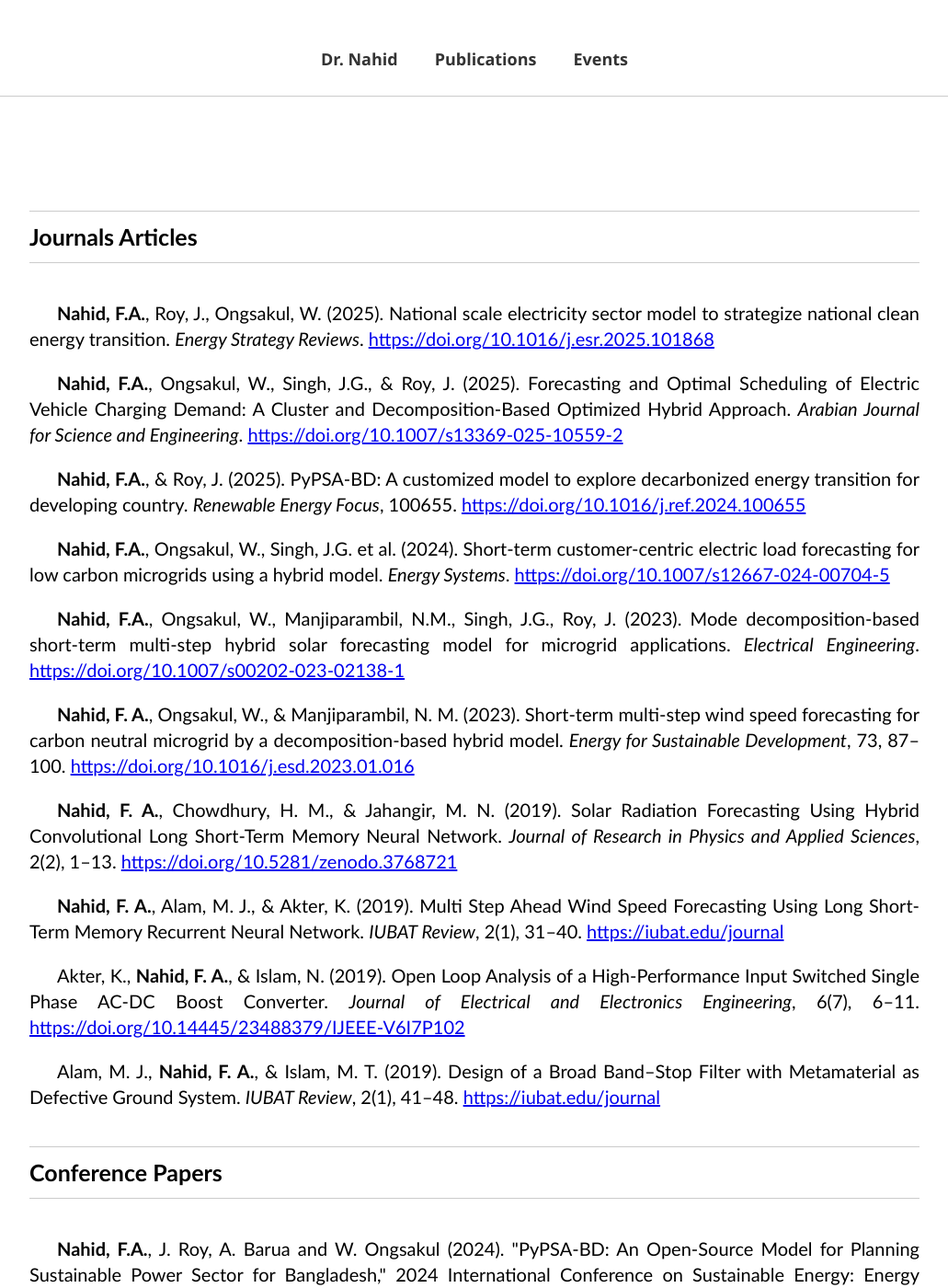
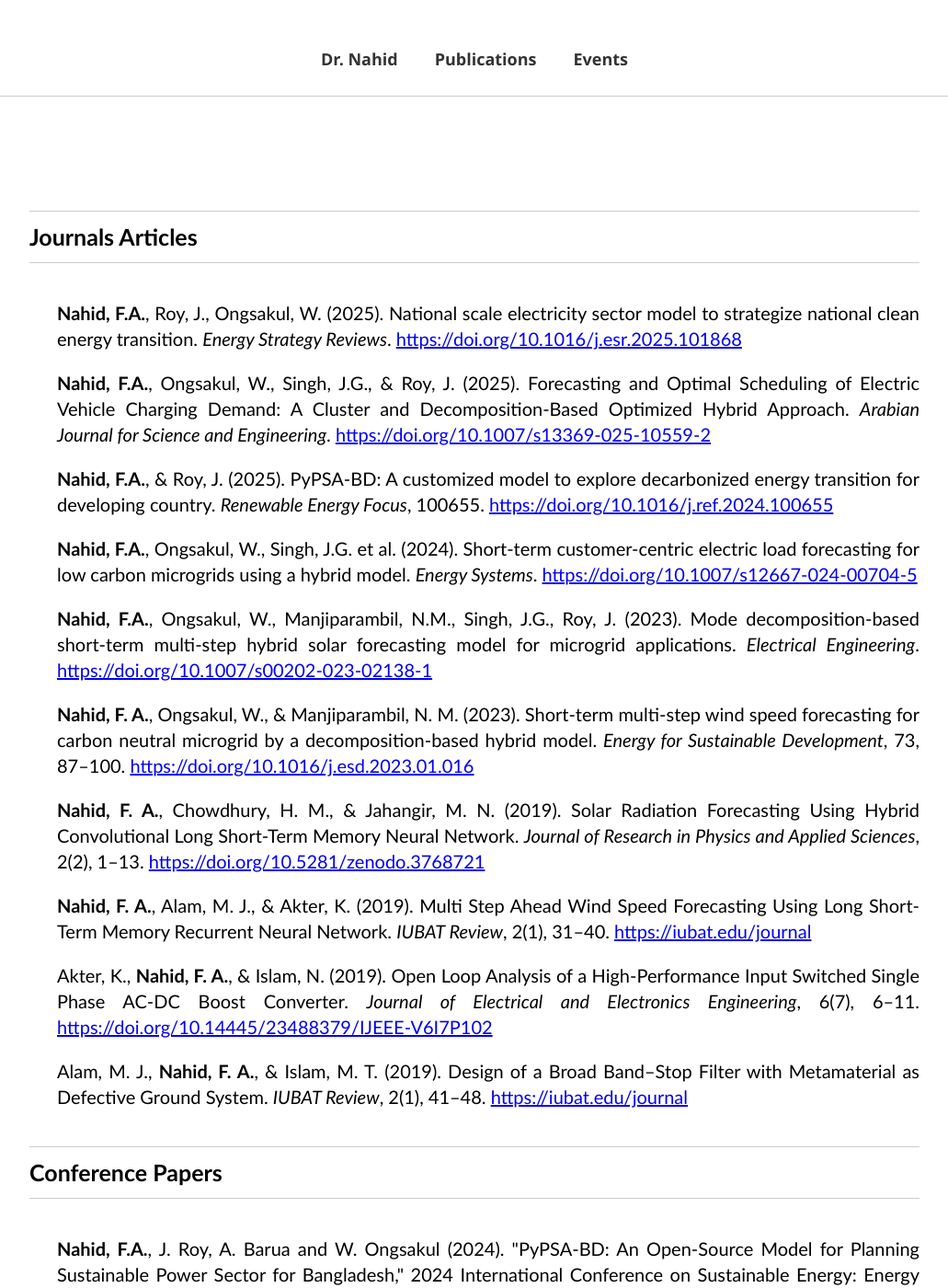
Before and after one commit to FiruzAhamed/firuzahamed.github.io, a Jekyll site: the page built from publications.md, in a window 1280 px wide and 1400 px high. Shown: the whole window at 92% size, without its empty margins (124-1155 px from the left). Built offline with Jekyll 4.4.1, drawn with Linux system fonts in a browser that asks for light colours.

Commit message:
Update style.css
Signed-off-by: Firuz Ahamed Nahid <122635742+FiruzAhamed@users.noreply.github.com>

```diff
--- a/assets/css/style.css
+++ b/assets/css/style.css
@@ -181,7 +181,7 @@ body.publications h1{
 
 /* Add space between each paragraph and the previous h1 */
 body.publications p {
-  text-indent: 30px;
+  padding-left: 30px;
   margin-top: 20px;
   margin-bottom: 20px; /* Adjust this value for more or less space */
 }
```
